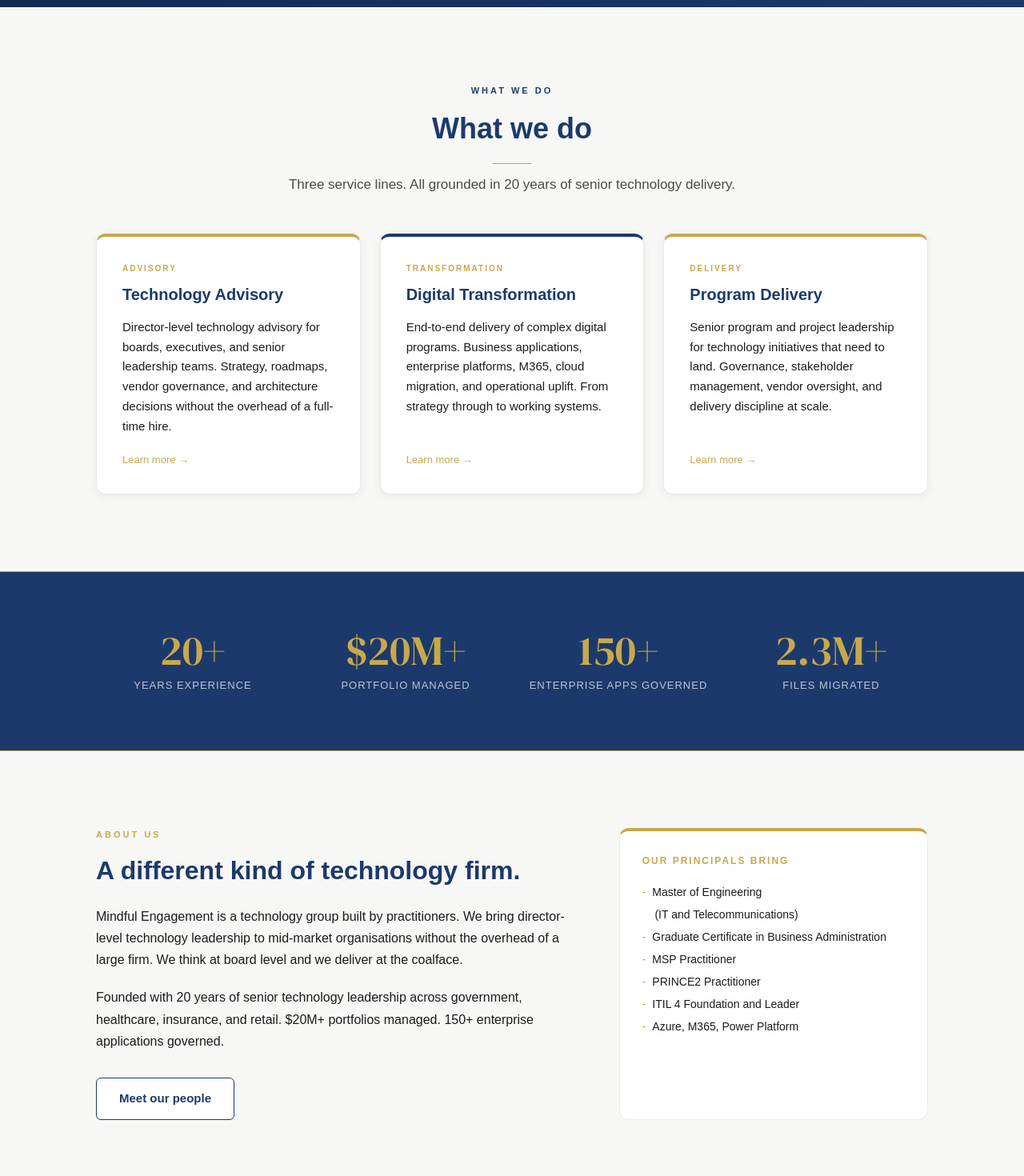
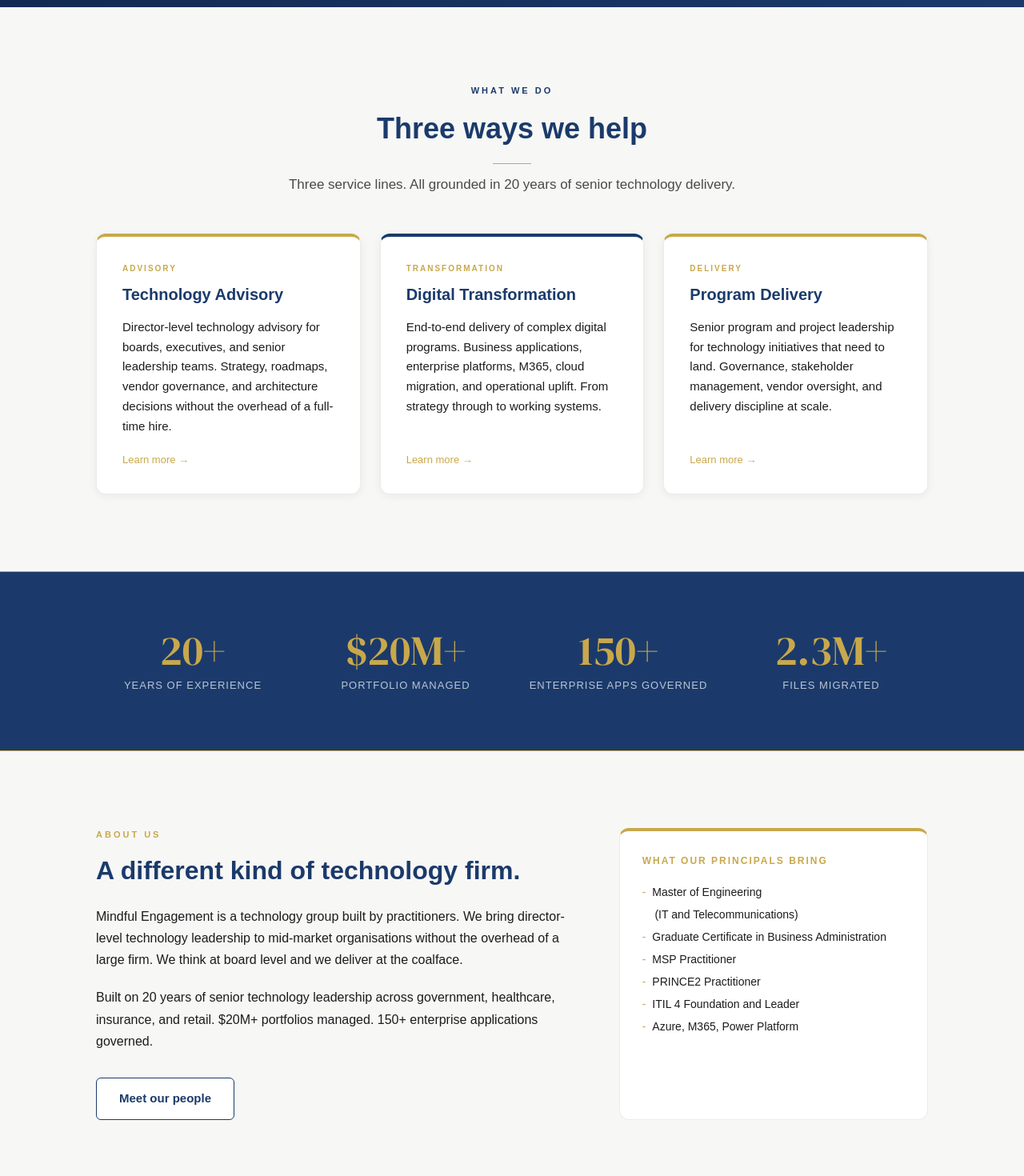
Before and after one commit to nab33lmahmood/me-services-site, a Next.js app: page / in a window 1280 px wide. Shown: the part 640-2110 px from the top of the page at 80% size. Built offline with nearby package versions, Linux system fonts and the light colour scheme.

Commit message:
fix: spelling, grammar, and capitalisation corrections across all pages

```diff
--- a/app/contact/page.tsx
+++ b/app/contact/page.tsx
@@ -13,7 +13,7 @@ const contactSteps = [
   },
   {
     title: 'A clear next step',
-    body: 'If there is a fit, we agree a clear scope and next step. If there is not, we will say so directly.',
+    body: 'If there is a fit, we agree on a clear scope and next step. If there is not, we will say so directly.',
   },
 ]
 
--- a/app/page.tsx
+++ b/app/page.tsx
@@ -25,7 +25,7 @@ const pillars = [
 ]
 
 const stats = [
-  { number: '20', label: 'Years experience' },
+  { number: '20', label: 'Years of experience' },
   { number: '$20M', label: 'Portfolio managed' },
   { number: '150', label: 'Enterprise apps governed' },
   { number: '2.3M', label: 'Files migrated' },
@@ -74,7 +74,7 @@ export default function HomePage() {
         <ContentWrapper>
           <div className="pillars__header">
             <p className="eyebrow eyebrow--navy">What we do</p>
-            <h2 className="pillars__heading">What we do</h2>
+            <h2 className="pillars__heading">Three ways we help</h2>
             <hr className="pillars__rule" />
             <p className="pillars__subheading">
               Three service lines. All grounded in 20 years of senior technology
@@ -128,7 +128,7 @@ export default function HomePage() {
                 board level and we deliver at the coalface.
               </p>
               <p className="about-teaser__body">
-                Founded with 20 years of senior technology leadership across
+                Built on 20 years of senior technology leadership across
                 government, healthcare, insurance, and retail. $20M+ portfolios
                 managed. 150+ enterprise applications governed.
               </p>
@@ -138,7 +138,7 @@ export default function HomePage() {
             </div>
 
             <div className="about-teaser__credentials">
-              <h3 className="about-teaser__credentials-heading">Our principals bring</h3>
+              <h3 className="about-teaser__credentials-heading">What our principals bring</h3>
               <ul className="about-teaser__credentials-list">
                 {credentials.map((item) => (
                   <li
--- a/app/services/page.tsx
+++ b/app/services/page.tsx
@@ -37,7 +37,7 @@ const services: ServiceSection[] = [
     bodySecondary:
       'AI readiness is now a core element of every technology advisory engagement. We assess organisational readiness for AI adoption, define governance frameworks for responsible AI use, and translate AI strategy into practical roadmaps that boards and executives can act on. Microsoft Copilot, Azure AI, and Power Platform are central to how we approach this work.',
     suited:
-      'Suited to: boards that need independent technology assurance, organisations mid-transformation that need strategic oversight, or technology functions that need senior lift without a permanent hire.',
+      'Suited to: boards that need independent technology assurance, organisations in mid-transformation that need strategic oversight, or technology functions that need senior lift without a permanent hire.',
     cardHeading: 'Typical engagements',
     engagements: [
       {
@@ -65,7 +65,7 @@ const services: ServiceSection[] = [
       'Power Platform',
       'Microsoft Copilot',
       'Azure AI',
-      'AI Readiness',
+      'AI readiness',
       'ITIL 4',
       'APRA/GDPR',
     ],
@@ -310,7 +310,7 @@ export default function ServicesPage() {
               an established network of delivery partners including Microsoft,
               Azure AI, and Salesforce ecosystem specialists. For AI adoption
               programs, we work with Microsoft-certified AI and Copilot partners
-              to ensure implementations are delivered to the standard the
+              to ensure implementations are delivered to the standard that the
               technology requires.
             </p>
           </div>
--- a/app/work/page.tsx
+++ b/app/work/page.tsx
@@ -29,12 +29,12 @@ const workCards = [
     sector: 'Technology / law enforcement',
     title: 'Law Enforcement Platform Delivery',
     description:
-      'Delivered NetRMS law enforcement systems across multiple US states for a global blue-chip technology organisation. Led cross-border Australia and USA delivery teams, managing complex stakeholder environments across government agencies and achieving 95% stakeholder satisfaction on program delivery.',
+      'Delivered NetRMS law enforcement systems across multiple US states for a global blue-chip technology organisation. Led cross-border Australian and US delivery teams, managing complex stakeholder environments across government agencies and achieving 95% stakeholder satisfaction on program delivery.',
     outcome: '95% stakeholder satisfaction',
   },
   {
     sector: 'CRM / enterprise platforms',
-    title: 'Dynamics 365 CRM and Model-Driven Apps',
+    title: 'Dynamics 365 CRM and model-driven apps',
     description:
       'Delivered Microsoft Dynamics 365 CRM implementation and model-driven application development for an enterprise client. Covered platform architecture, data modelling, business process automation, and stakeholder adoption. Integrated with existing enterprise systems to create a unified operational platform across the organisation.',
     outcome: 'Enterprise CRM delivered',
@@ -42,7 +42,7 @@ const workCards = [
 ]
 
 const stats = [
-  { number: '20+', label: 'Years experience' },
+  { number: '20+', label: 'Years of experience' },
   { number: '$20M+', label: 'Portfolio managed' },
   { number: '150+', label: 'Enterprise apps governed' },
   { number: '2.3M+', label: 'Files migrated' },
--- a/components/Footer.tsx
+++ b/components/Footer.tsx
@@ -59,7 +59,7 @@ export default function Footer() {
               </li>
               <li>
                 <span className="footer__contact-muted">
-                  Melbourne, VIC Australia
+                  Melbourne, VIC, Australia
                 </span>
               </li>
             </ul>
```
